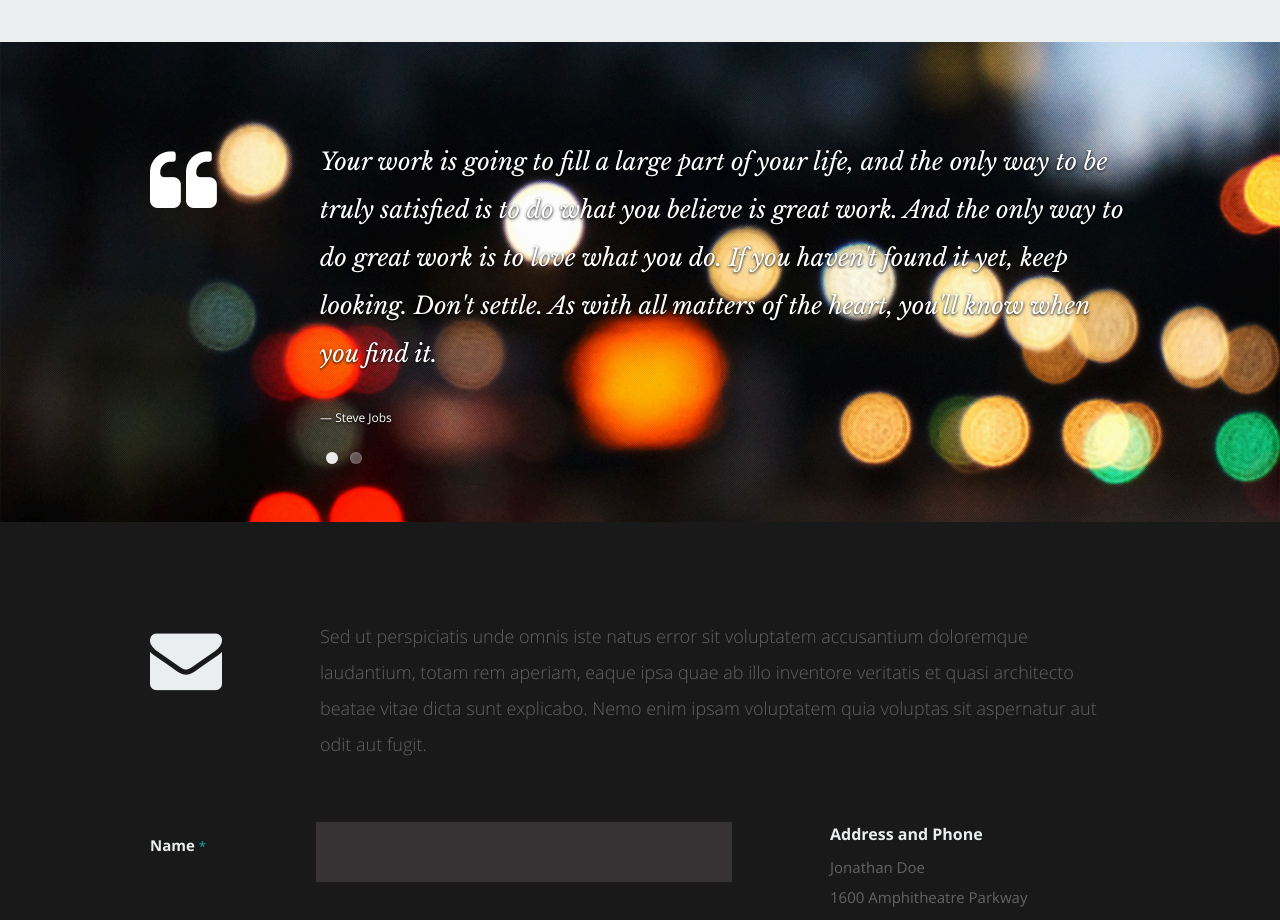
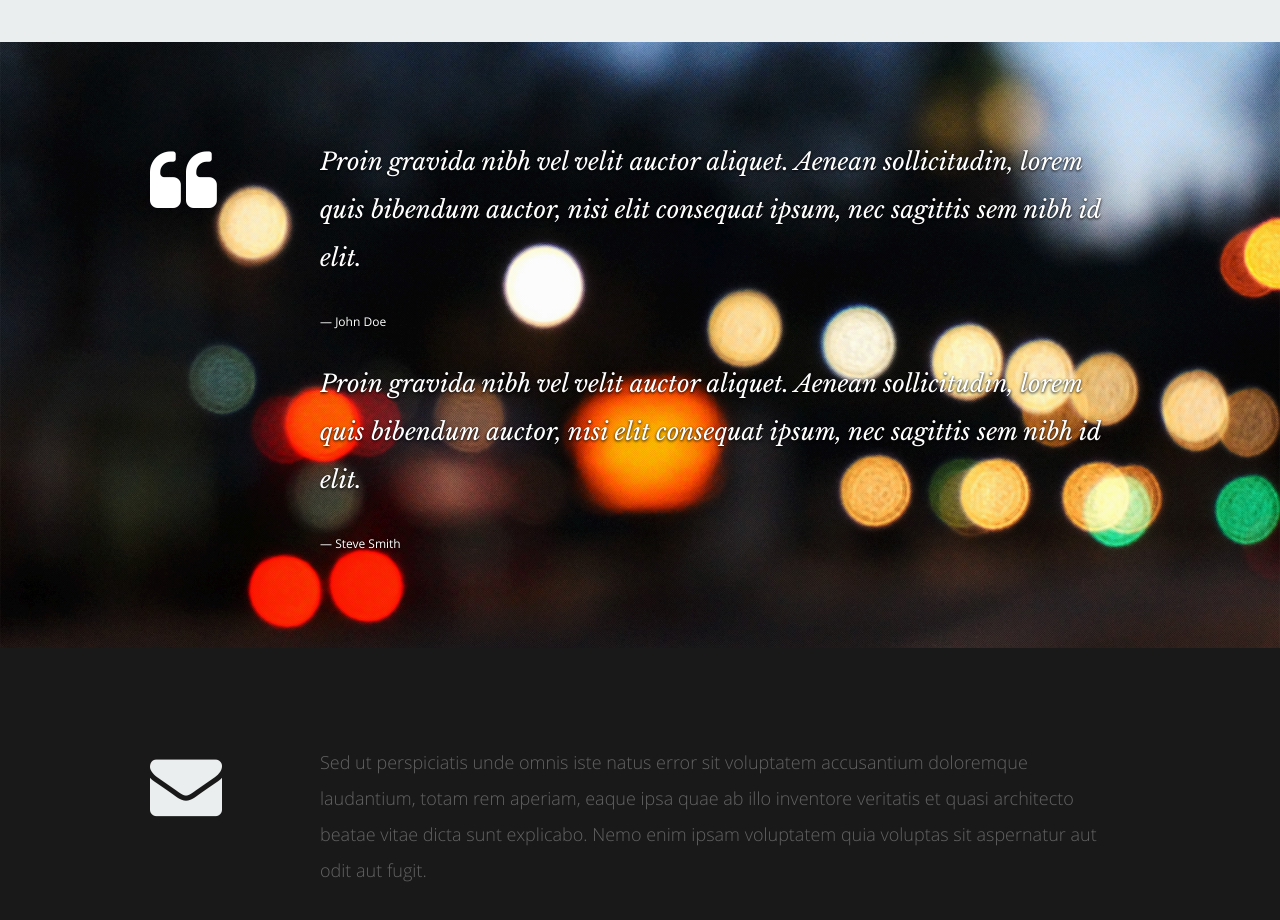
Before and after one commit to clo2go/resumeviewer, a React (Create React App) app: page / in a window 1280 px wide. Shown: the part 4100-5020 px from the top of the page. Built offline with nearby package versions, Linux system fonts and the light colour scheme.

Commit message:
cleaned react objects in testimonials

```diff
--- a/public/css/layout.css
+++ b/public/css/layout.css
@@ -326,32 +326,26 @@ ul#nav li.current a { color: #F06000; }
 }
 
 .photoshop {
-  	width: 60%;
   	-moz-animation: photoshop 2s ease;
   	-webkit-animation: photoshop 2s ease;
 }
 .illustrator {
-  	width: 55%;
   	-moz-animation: illustrator 2s ease;
   	-webkit-animation: illustrator 2s ease;
 }
 .wordpress {
-  	width: 50%;
   	-moz-animation: wordpress 2s ease;
   	-webkit-animation: wordpress 2s ease;
 }
 .css {
-  	width: 90%;
   	-moz-animation: css 2s ease;
   	-webkit-animation: css 2s ease;
 }
 .html5 {
-  	width: 80%;
   	-moz-animation: html5 2s ease;
   	-webkit-animation: html5 2s ease;
 }
 .jquery {
-  	width: 50%;
   	-moz-animation: jquery 2s ease;
   	-webkit-animation: jquery 2s ease;
 }
--- a/src/App.js
+++ b/src/App.js
@@ -48,7 +48,7 @@ class App extends Component {
         <About data={this.state.resumeData.main} />
         <Resume data={this.state.resumeData.resume} />
         <Portfolio data={this.state.resumeData.portfolio} />
-        <Testimonials />
+        <Testimonials data={this.state.resumeData.testimonials} />
         <Contact />
         <Footer />
       </div>
--- a/src/Components/Testimonials.js
+++ b/src/Components/Testimonials.js
@@ -2,6 +2,18 @@ import React, { Component } from 'react';
 
 class Testimonials extends Component {
   render() {
+    if(this.props.data){
+      var testimonials=this.props.data.testimonials.map(function(testimonial) {
+        return <li>
+              <blockquote>
+               <p>
+                  {testimonial.text}
+                </p>
+                   <cite>{testimonial.user}</cite>
+                </blockquote>
+             </li>
+      })
+      }
     return (
       <section id="testimonials">
       <div className="text-container">
@@ -10,28 +22,9 @@ class Testimonials extends Component {
                <h1><span>Client Testimonials</span></h1>
             </div>
             <div className="ten columns flex-container">
-               <div className="flexslider">
                   <ul className="slides">
-                     <li>
-                        <blockquote>
-                           <p>Your work is going to fill a large part of your life, and the only way to be truly satisfied is
-                           to do what you believe is great work. And the only way to do great work is to love what you do.
-                           If you haven't found it yet, keep looking. Don't settle. As with all matters of the heart, you'll know when you find it.
-                           </p>
-                           <cite>Steve Jobs</cite>
-                        </blockquote>
-                     </li>
-                     <li>
-                        <blockquote>
-                           <p>This is Photoshop's version  of Lorem Ipsum. Proin gravida nibh vel velit auctor aliquet.
-                           Aenean sollicitudin, lorem quis bibendum auctor, nisi elit consequat ipsum, nec sagittis sem
-                           nibh id elit. Duis sed odio sit amet nibh vulputate cursus a sit amet mauris.
-                           </p>
-                           <cite>Mr. Adobe</cite>
-                        </blockquote>
-                     </li>
+                     {testimonials}
                   </ul>
-               </div>
             </div>
          </div>
        </div>
```
